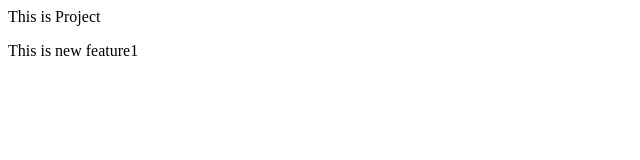
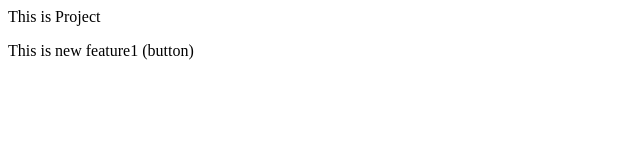
Before and after one commit to Hemant210/Localrepo, a plain HTML site: page index.html in a window 1280 px wide. Shown: the full height of the page, 0-640 px from the left. Drawn offline with Linux system fonts and the light colour scheme.

```diff
--- a/index.html
+++ b/index.html
@@ -1,2 +1,2 @@
 <P>This is Project</P>
-<P>This is new feature1</P>
+<P>This is new feature1 (button)</P>
```
